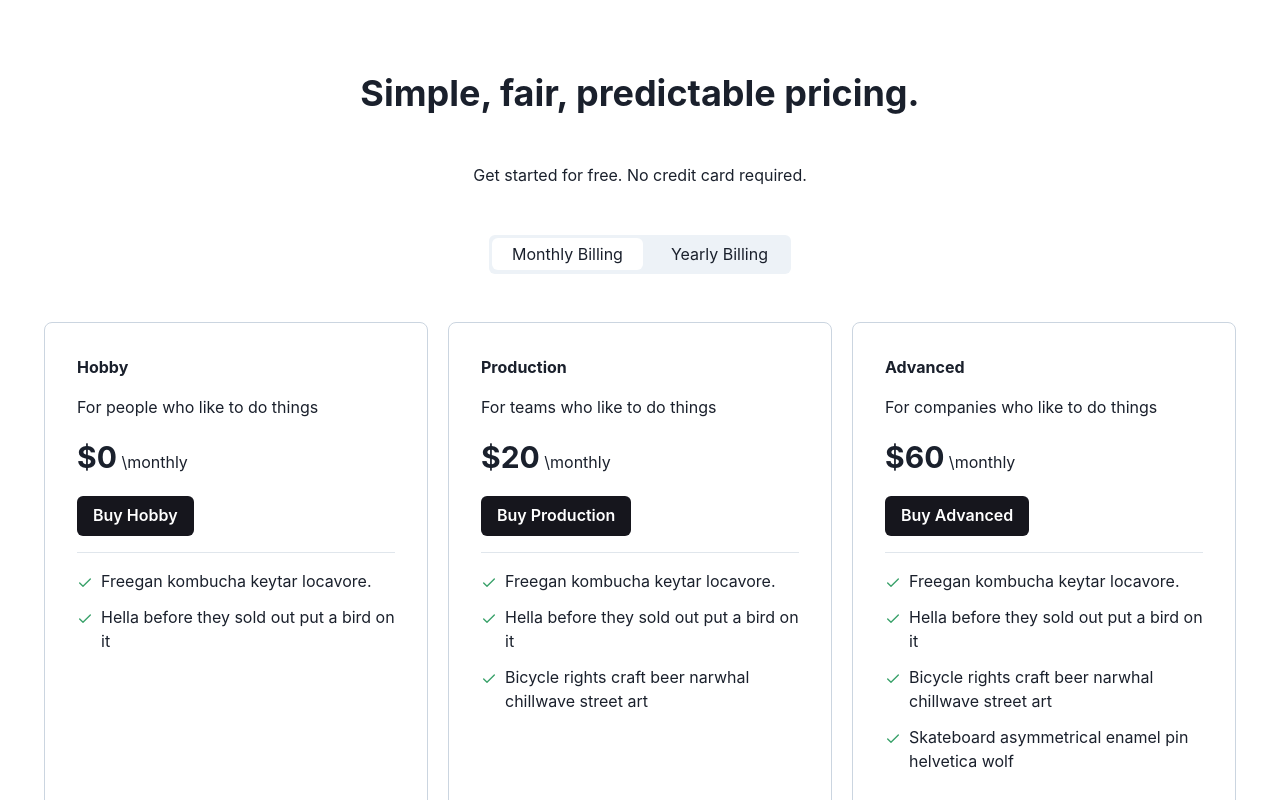
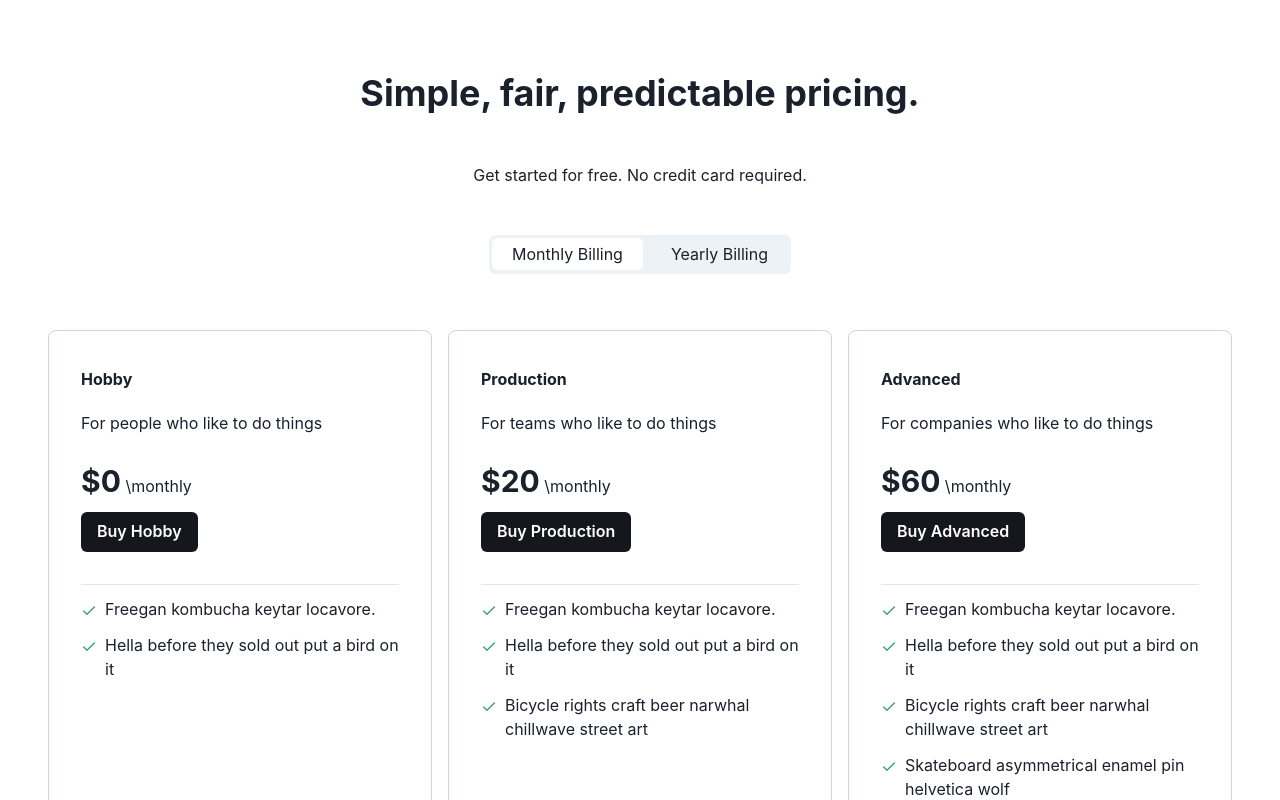
Before and after one commit to tmoran18/chakra-components, a Next.js app: page /components/pricing/pricing-four-tier-toggle in a window 1280 px wide. Shown: the top 800 px of the page. Built offline with nearby package versions, Linux system fonts and the light colour scheme.

Commit message:
Remove flex gap from 4tier pricing Safari no Gap support on flex

```diff
--- a/src/components/Pricing/PricingPlanFourTierToggle.tsx
+++ b/src/components/Pricing/PricingPlanFourTierToggle.tsx
@@ -11,7 +11,7 @@ import {
     List,
     ListItem,
     ListIcon,
-    Flex,
+    Flex
 } from '@chakra-ui/react'
 
 import { useState } from 'react'
@@ -43,7 +43,7 @@ const PricingPlanFourTierToggle = ({ pricingPlansData }) => {
                 justify='center'
                 align='center'
                 wrap={'wrap'}
-                sx={{ gap: '20px' }}>
+                templateColumns="repeat(auto-fill, minmax(200px, 1fr))">
                 {pricingPlansData.map((plan) => (
                     <PricingCard
                         key={plan.title}
@@ -84,12 +84,14 @@ const PricingCard = ({
             padding={8}
             minH={'xl'}
             maxW={'sm'}
-            sx={{ gap: '1rem' }}>
-            <Heading as='h5' size='s'>
+            minW={'200px'}
+            margin={2}
+>
+            <Heading as='h5' size='s' py={1}>
                 {title}
             </Heading>
-            <Text>{description}</Text>
-            <Box>
+            <Text py={4}>{description}</Text>
+            <Box py={2}>
                 <Text>
                     <Text
                         as='span'
@@ -98,9 +100,9 @@ const PricingCard = ({
                     {`\\${paymentFrequency}`}
                 </Text>
             </Box>
-            <Button bg='black' color='white'>{`Buy ${title}`}</Button>
-            <Divider />
-            <List spacing={3} ml='24px' sx={{ textIndent: '-24px' }}>
+            <Button  bg='black' color='white'>{`Buy ${title}`}</Button>
+            <Divider py={4} />
+            <List py={3} spacing={3} ml='24px' sx={{ textIndent: '-24px' }}>
                 {featureList.map((feature, index) => (
                     <ListItem>
                         <ListIcon key={index} as={FiCheck} color='green.500' />
```
